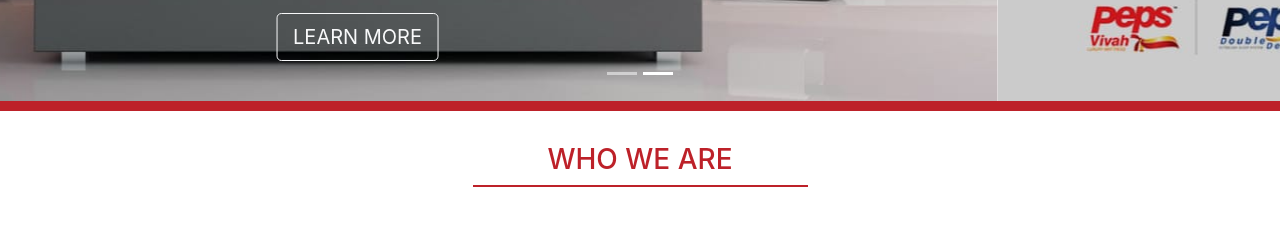
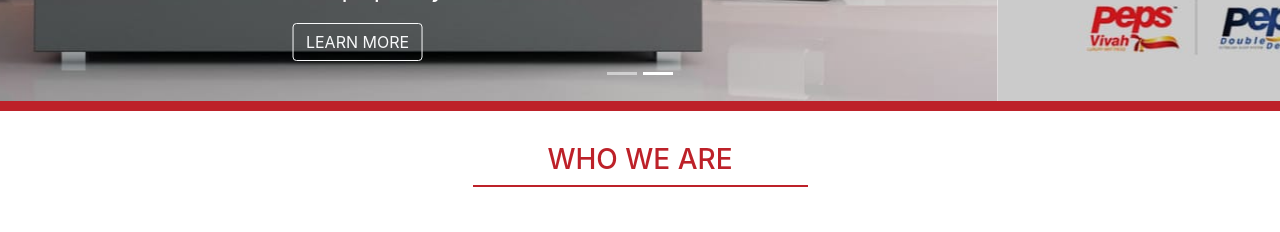
Before and after one commit to pranchi3578/kingslab-webclone, a plain HTML site: page index.html in a window 1280 px wide. Shown: the part 568-800 px from the top of the page. Drawn offline with nearby package versions, Linux system fonts and the light colour scheme.

Commit message:
COmmit 3

```diff
--- a/index.html
+++ b/index.html
@@ -71,9 +71,8 @@
 							<h1 style="font-size:6vw; class="text-center display-2">REVIVE YOU </h1>
 							<p style="font-size:2vw; class="text-center">We specialise in a wide range of beds, mattresses and accessories. We sell top
 								quality </p>
-							<button type="button" class="btn btn-outline-light btn-lg">LEARN MORE</button>
 
-
+							<button type="button" class="btn btn-outline-light ">LEARN MORE</button>
 
 
 						</div>
```
